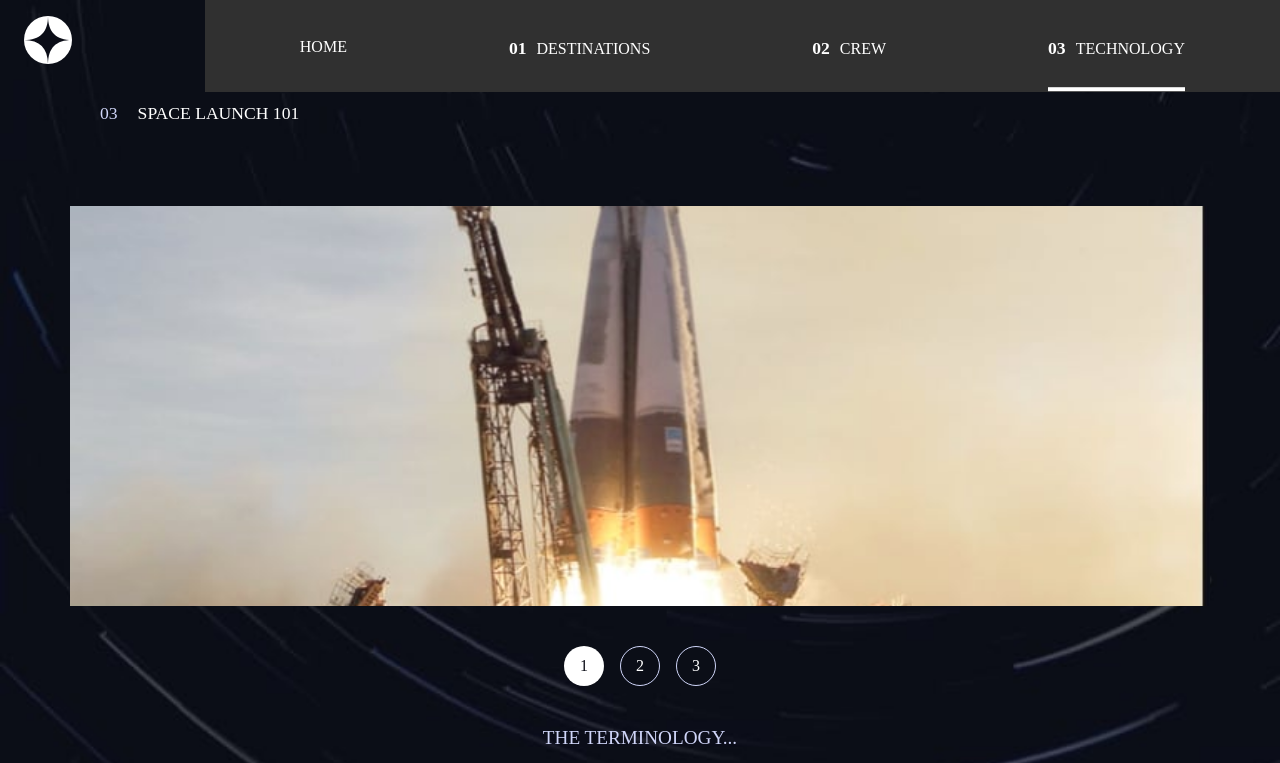
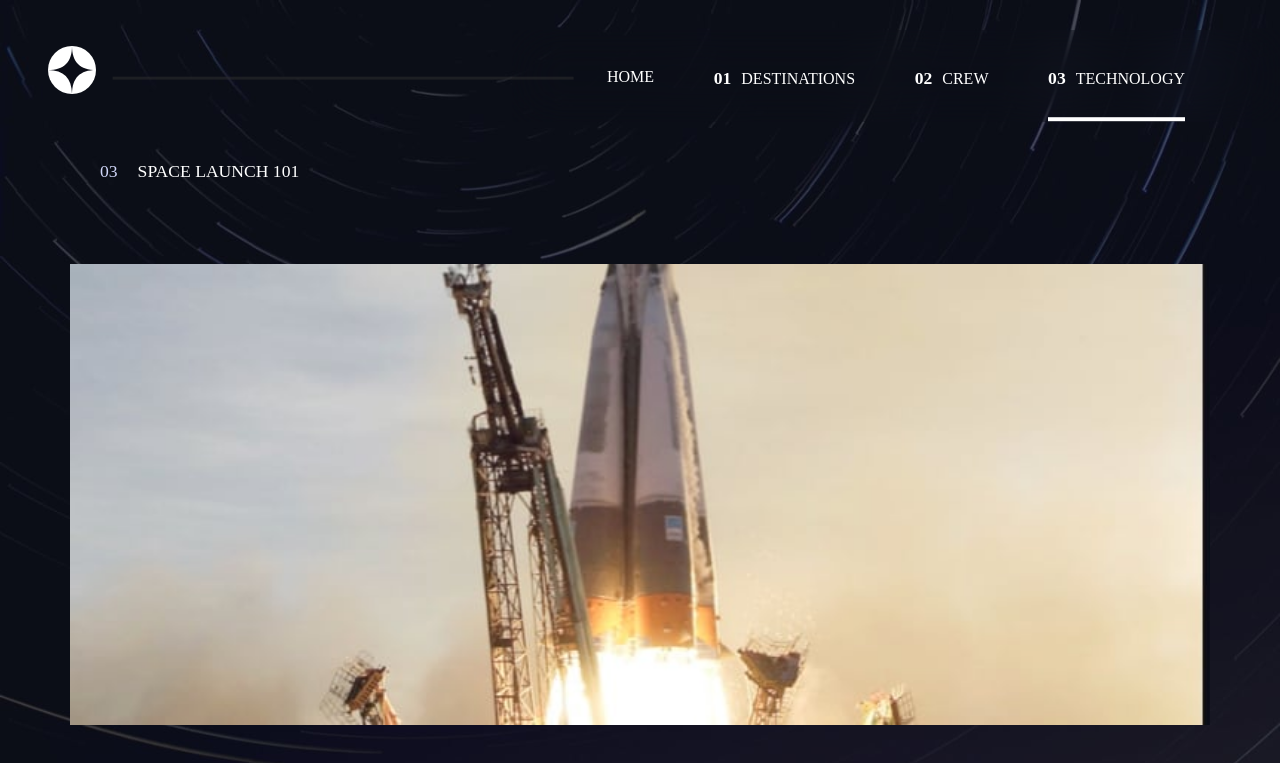
Before and after one commit to leonardoalmeida7/space_tourism-website-react, a React (Vite) app: page /space_tourism-website-react/technology in a window 1280 px wide. Shown: the top 763 px of the page. Built offline with nearby package versions, Linux system fonts and the light colour scheme; a web font is replaced by a local one.

Commit message:
configurando layout desktop

```diff
--- a/src/App.css
+++ b/src/App.css
@@ -45,6 +45,10 @@ body.technology-background {
 
 @media screen and (min-width: 1200px){
 
+  body {
+    overflow-y: hidden;
+  }
+
   body.home-background {
     background: url('/space_tourism-website-react/images/home/background-home-desktop.jpg') no-repeat center center fixed;
     background-size: cover;
@@ -60,8 +64,9 @@ body.technology-background {
     background-size: cover;
   }
 
-  body.default-background {
-    background-color: white;
+  body.technology-background {
+    background: url('/space_tourism-website-react/images/technology/background-technology-desktop.jpg') no-repeat top left fixed;
+    background-size: cover;
   }
 
 }
--- a/src/Components/Header/Header.jsx
+++ b/src/Components/Header/Header.jsx
@@ -7,7 +7,7 @@ import SidebarMenu from "./SidebarMenu"
 const Header = ({ actualLink, setActualLink }) => {
   return (
     <header className="d-flex align-items-center align-items-md-start">
-        <div className={styles.logo + ' mt-md-3 ms-md-4'}>
+        <div className={styles.logo + ' mt-md-3 ms-md-4 ms-xl-5'}>
           <img className={styles.img } src="./images/shared/logo.svg" alt="Logo" />
         </div>
         <SidebarMenu actualLink={actualLink} setActualLink={setActualLink} />
--- a/src/Components/Header/Header.module.css
+++ b/src/Components/Header/Header.module.css
@@ -17,3 +17,11 @@
         height: 100px;
     }
 }
+
+
+@media screen and (min-width: 1200px){
+    header {
+        margin-top: 30px;
+    }
+
+}
--- a/src/Components/Header/SidebarMenu.css
+++ b/src/Components/Header/SidebarMenu.css
@@ -126,3 +126,32 @@ li {
     display: none;
   }
 }
+
+@media screen and (min-width: 1200px){
+    .side-menu {
+      min-width: 500px;
+      width: 60%;
+      max-width: 920px;
+      background: none;
+      backdrop-filter: blur(26px);
+    }
+
+    .side-menu::before {
+      content: "";
+      position: absolute;
+      width: 60%;
+      height: 3px;
+      background-color: #30303080;
+      top: 50%;
+      left: -22%;
+      translate: -50% 22%;
+    }
+}
+
+@media screen and (min-width: 1750px) {
+    .side-menu::before {
+      width: 90%;
+      left: -37%;
+      translate: -50% 36%;
+    }
+}
--- a/src/Pages/Home.css
+++ b/src/Pages/Home.css
@@ -51,3 +51,30 @@ h1 {
         font-size: 1.2rem;
     }
 }
+
+@media screen and (min-width: 1200px) {
+    main {
+        margin-top: 120px;
+        padding-top: 200px;
+        height: 700px;
+        width: 100%;
+    }
+
+    .container-text {
+        text-align: left;
+        margin-right: 40%;
+    }
+
+    .container-text span {
+        font-size: 1.4rem;
+    }
+
+    .container-text h1 {
+        font-size: 8.2rem;
+    }
+
+    .container-text p {
+        font-size: 1.2rem;
+    }
+
+}
--- a/src/Pages/Home.jsx
+++ b/src/Pages/Home.jsx
@@ -5,8 +5,8 @@ import { Link } from 'react-router-dom';
 const Home = () => {
   return (
     <>
-        <main className='text-center d-flex flex-column justify-content-around justify-content-md-center '>
-            <div className='container-text p-4 mb-md-5'>
+        <main className='text-center d-flex flex-column justify-content-around justify-content-md-center flex-xl-row'>
+            <div className='container-text p-4 mb-md-5 p-xl-0 align-self-xl-center'>
                 <span>SO, YOU WANT TO TRAVEL TO</span>
                 <h1>SPACE</h1>
                 <p>
@@ -15,7 +15,7 @@ const Home = () => {
                     because we’ll give you a truly out of this world experience!
                 </p>
             </div>
-                <Link className='link' to='/destinations'>
+                <Link className='link align-self-xl-center' to='/destinations'>
                     <div className='btn-explore mx-auto'>
                         Explore
                     </div>
--- a/src/Pages/Technology.jsx
+++ b/src/Pages/Technology.jsx
@@ -36,7 +36,7 @@ const Technology = () => {
         </div>
         <div className={styles.textContainer}>
             <h1>THE TERMINOLOGY...</h1>
-            <h2>{currentTech?.name}</h2>
+            <h2 className={styles.name}>{currentTech?.name}</h2>
             <p>{currentTech?.description}</p>
         </div>
     </div>
--- a/src/Pages/Technology.module.css
+++ b/src/Pages/Technology.module.css
@@ -57,7 +57,6 @@
     margin-top: 40px;
 }
 
-
 .textContainer h1 {
    font-size: 1.2rem;
    color: var(--Blue300);
@@ -78,7 +77,9 @@
 
 
 @media screen and (min-width: 768px){
-
+    .main {
+        margin-top: 28px;
+    }
 
     .pageActual {
         text-align: left;
@@ -86,6 +87,27 @@
     }
 
     .techImgContainer {
-        height: 400px;
+        height: auto;
     }
+
+    .textContainer {
+        max-width: 540px;
+    }
+
+    .link,
+    .active {
+        width: 50px;
+        height: 50px;
+        font-size: 1.4rem;
+    }
+
+    .textContainer h1 {
+        font-size: 1.4rem;
+    }
+
+    .textContainer h2 {
+        font-size: 2.6rem;
+    }
+
+
 }
```
